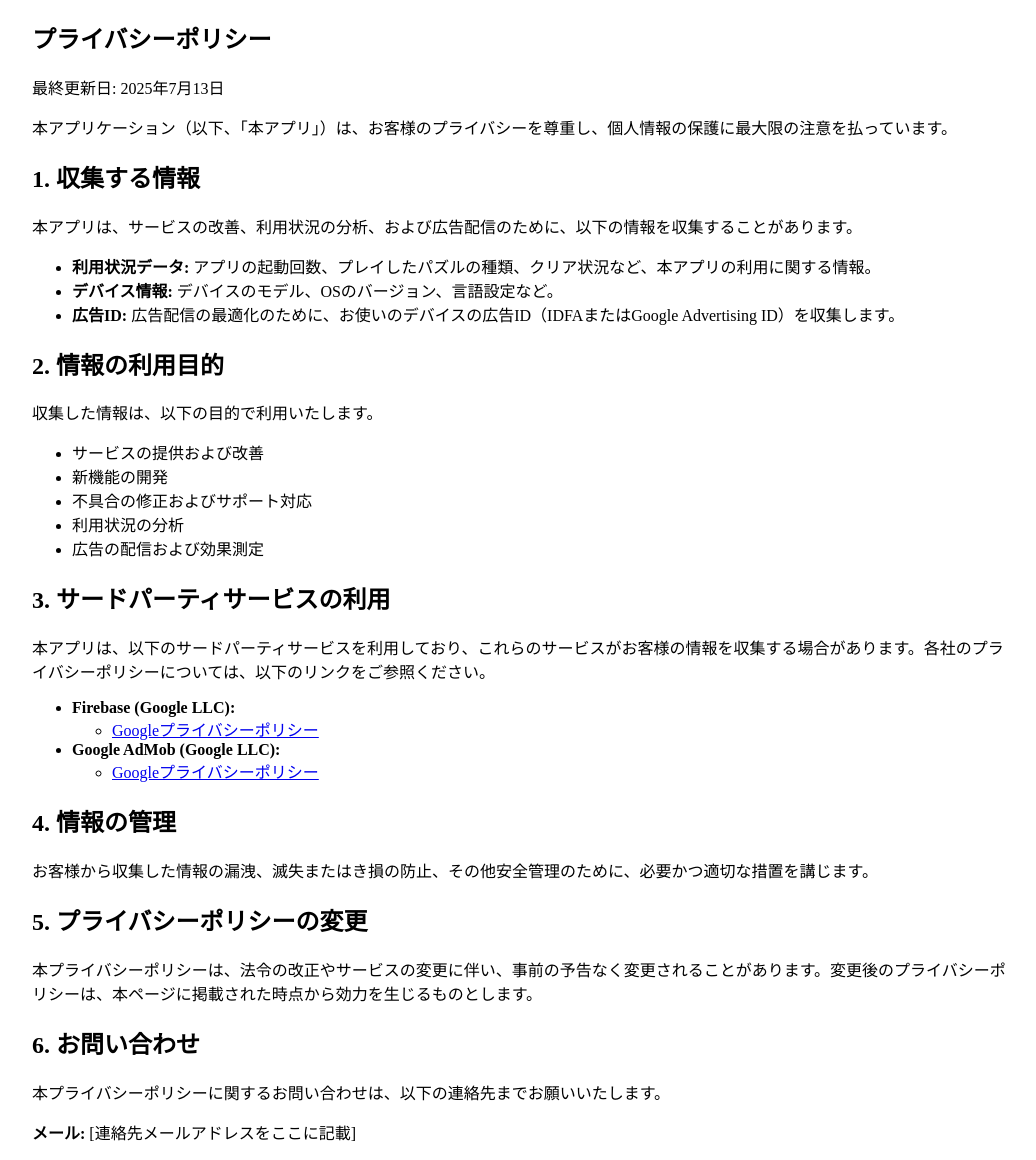
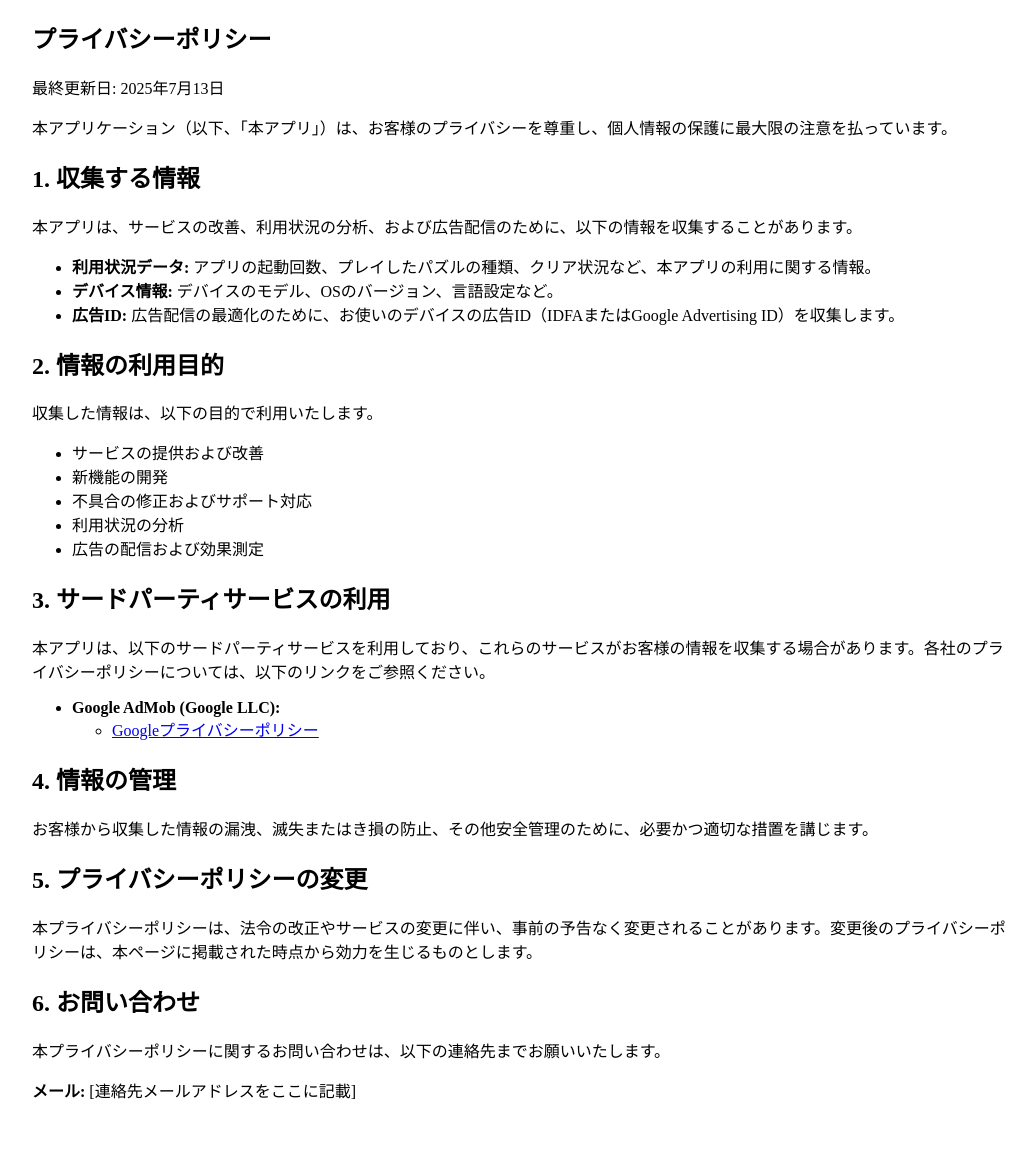
Before and after one commit to mkmkmk124/gametlet-gh-pages, a Jekyll site: the page built from privacy_policy.md, in a window 1280 px wide. Shown: the whole page, without its empty margins (118-1154 px from the left). Built offline with Jekyll 4.4.1, drawn with Linux system fonts in a browser that asks for light colours; our own code applies the rules of GitHub Pages for plain Markdown files; after the commit the page ends 1118 px from its top, so only the background shows below that.

Commit message:
fix: プライバシーポリシーからFirebaseの記載を削除

```diff
--- a/privacy_policy.md
+++ b/privacy_policy.md
@@ -26,8 +26,6 @@
 
 本アプリは、以下のサードパーティサービスを利用しており、これらのサービスがお客様の情報を収集する場合があります。各社のプライバシーポリシーについては、以下のリンクをご参照ください。
 
-- **Firebase (Google LLC):**
-  - [Googleプライバシーポリシー](https://policies.google.com/privacy)
 - **Google AdMob (Google LLC):**
   - [Googleプライバシーポリシー](https://policies.google.com/privacy)
 
```
